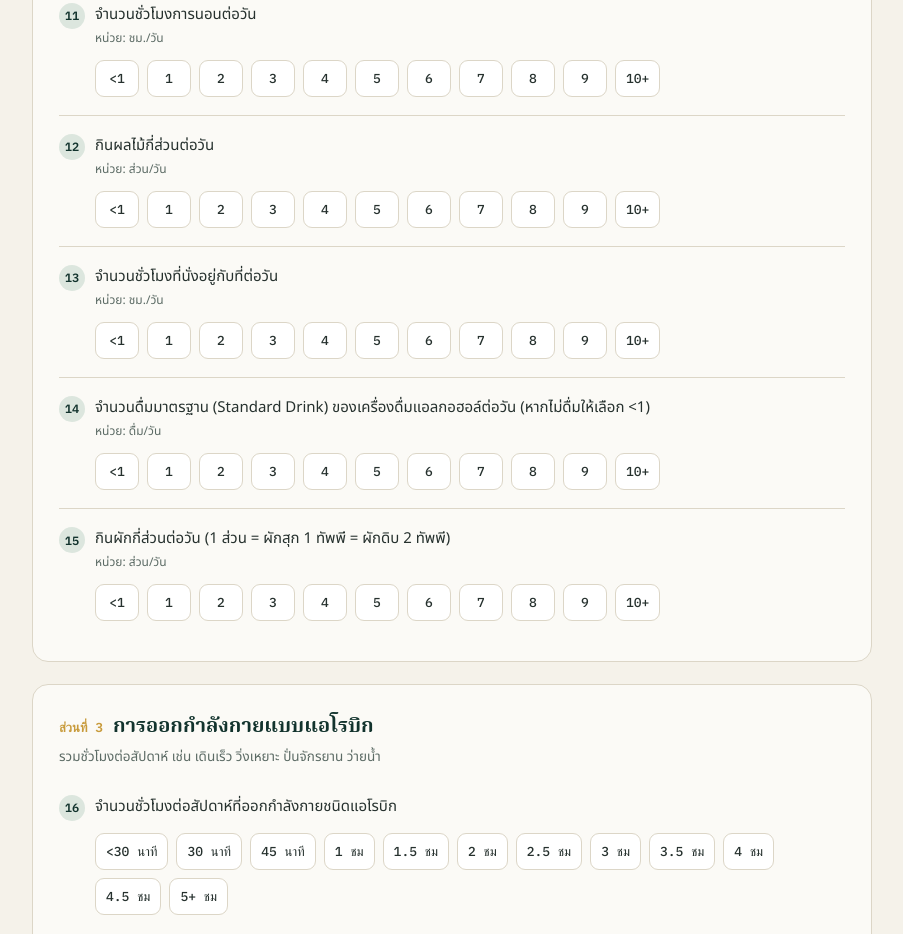
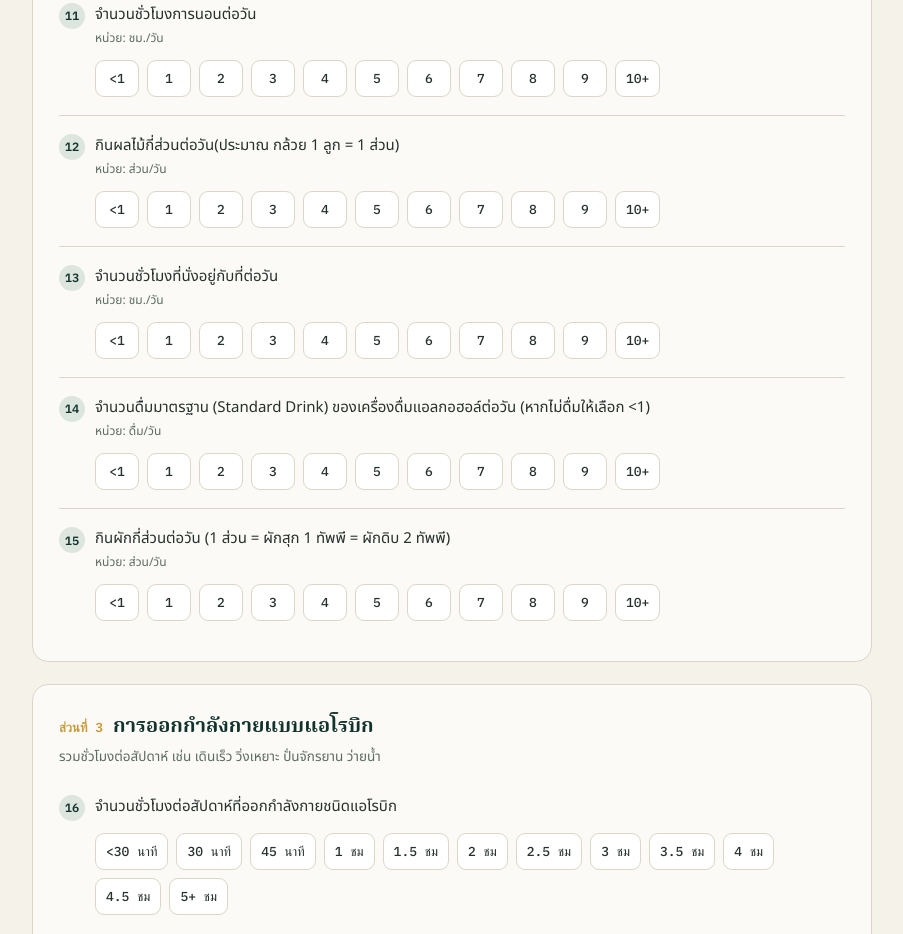
Before and after one commit to thirapakontimmy-oss/lifetest, a plain HTML site: page index.html in a window 1280 px wide. Shown: the part 2268-3202 px from the top of the page, without its empty margins (188-1091 px from the left). Drawn offline with Linux system fonts and the light colour scheme.

Commit message:
Update text for fruit consumption question

```diff
--- a/index.html
+++ b/index.html
@@ -337,7 +337,7 @@ const scaleQuestions = [
     scores:[3,3,1,0,0,0,0,0,0,0,0]},
   {id:11, text:'จำนวนชั่วโมงการนอนต่อวัน', unit:'ชม./วัน', cat:'sleep',
     scores:[0,0,0,0,0,0,0,5,6,6,6]},
-  {id:12, text:'กินผลไม้กี่ส่วนต่อวัน', unit:'ส่วน/วัน', cat:'eat',
+  {id:12, text:'กินผลไม้กี่ส่วนต่อวัน(ประมาณ กล้วย 1 ลูก = 1 ส่วน)', unit:'ส่วน/วัน', cat:'eat',
     scores:[0,0,0,2,3,2,2,0,0,0,0]},
   {id:13, text:'จำนวนชั่วโมงที่นั่งอยู่กับที่ต่อวัน', unit:'ชม./วัน', cat:'exercise',
     scores:[3,3,3,3,3,3,1,1,0,0,0]},
```
